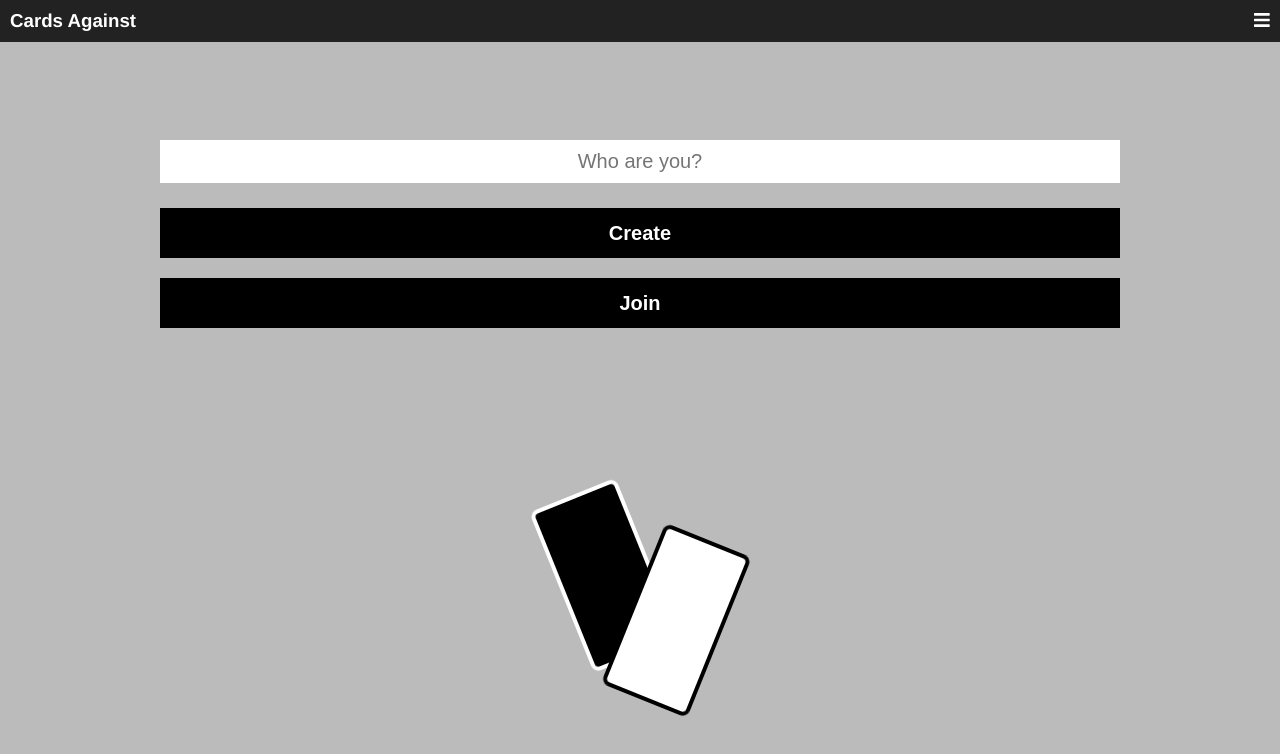
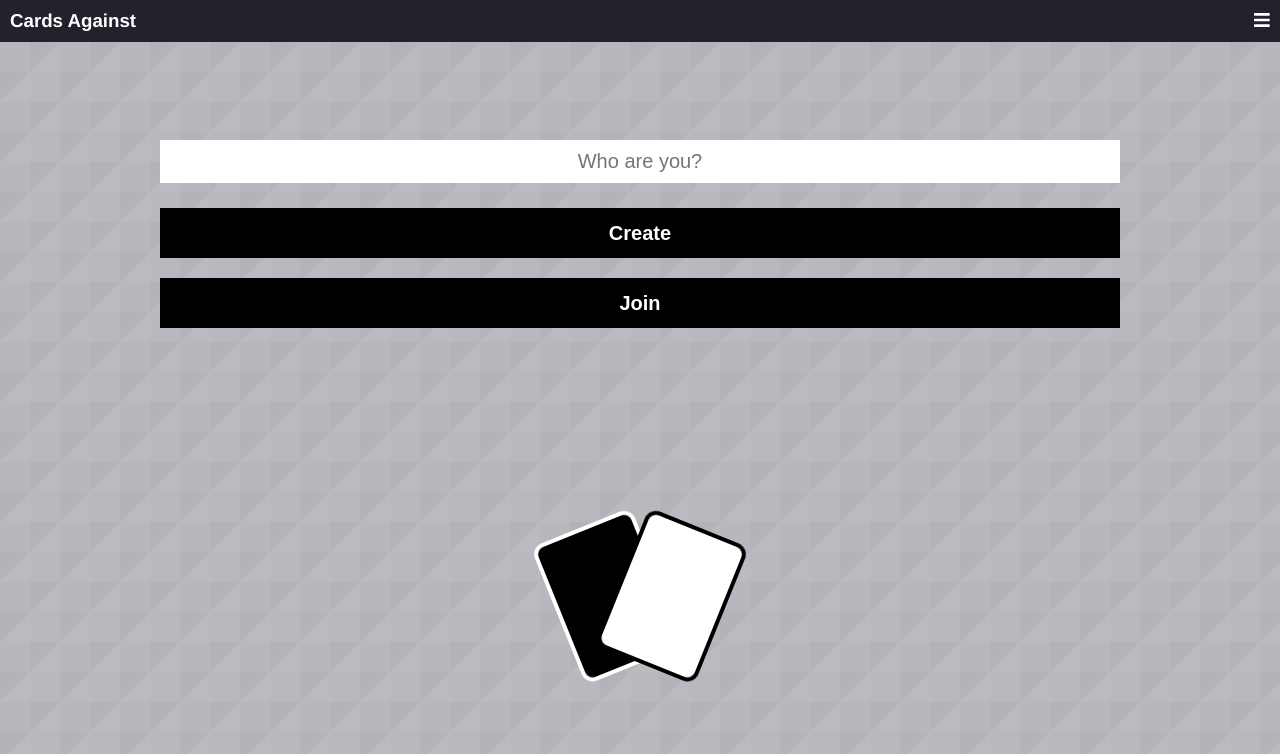
Before and after one commit to hewhowearspants/Cards-Against-Your-Sanity, a React (Create React App) app in the folder client/: page / in a window 1280 px wide. Shown: the top 754 px of the page. Built offline with nearby package versions, Linux system fonts and the light colour scheme; no server answers.

Commit message:
whooooole lotta styles goin on

```diff
--- a/client/src/App.css
+++ b/client/src/App.css
@@ -1,5 +1,7 @@
 body {
   font-family: 'Helvetica', sans-serif;
+  cursor: default;
+  user-select: none;
 }
 
 .App {
@@ -8,8 +10,9 @@ body {
   width: 100vw;
   overflow-x: hidden;
   margin-top: 42px;
-  /* padding-bottom: 50px; */
-  background-color: #BBB;
+  background-color: rgb(187, 187, 200);
+  background-image: url('./images/triangular.png');
+  background-repeat: repeat;
 }
 
 button {
@@ -26,6 +29,8 @@ button {
   border: 0;
   z-index: 11;
   cursor: pointer;
+  animation: expand-max .25s;
+  transform-origin: bottom;
 }
 
 button:hover {
@@ -51,6 +56,10 @@ button:hover {
   width: 100%;
 }
 
+.home .bottom {
+  flex-direction: row;
+}
+
 .logo {
   height: 200px;
   width: 200;
@@ -61,96 +70,39 @@ button:hover {
 
 .black-card-logo,
 .white-card-logo {
-  width: 85px;
-  height: 165px;
-  border-radius: 8px;
+  width: 100px;
+  height: 140px;
+  border-radius: 12px;
+  align-self: center;
+  position: fixed;
+  animation-duration: 1.5s, 2.5s;
+  animation-delay: 0s, 1.5s;
+  animation-timing-function: ease-in-out, linear;
+  animation-iteration-count: 1, infinite;
 }
 
 .black-card-logo {
-  position: relative;
   background-color: black;
   border: 4px solid white;
-  top: 62px;
-  animation: fly-in-left-and-tilt 1.5s forwards;
+  left: calc(50vw - 54px);
+  transform-origin: bottom left;
+  animation-name: fly-in-left-and-tilt, jiggle-left;
 }
 
 .white-card-logo {
-  position: relative;
   background-color: white;
   border: 4px solid black;
-  bottom: 65.5px;
+  right: calc(50vw - 54px);
   z-index: 1;
-  animation: fly-in-right-and-tilt 1.5s forwards;
-}
-
-@keyframes fly-in-left-and-tilt {
-  0% {
-    transform: translateX(-1000px)
-  }
-  40% {
-    transform: translateX(0px)
-  }
-  60% {
-    transform: rotate(0deg);
-  }
-  80% {
-    transform-origin: bottom left;
-    transform: rotate(-22deg);
-  }
-  100% {
-    transform-origin: bottom left;
-    transform: rotate(-22deg);
-  }
-}
-
-@keyframes fly-in-right-and-tilt {
-  0% {
-    transform: translateX(1000px);
-  }
-  40% {
-    transform: translateX(0px);
-  }
-  60% {
-    transform: rotate(0deg);
-  }
-  80% {
-    transform-origin: bottom right;
-    transform: rotate(22deg);
-  }
-  100% {
-    transform-origin: bottom right;
-    transform: rotate(22deg);
-  }
-}
-
-@keyframes in-and-out {
-  0% {
-    filter: blur(.5px);
-    transform: perspective(400px) rotate3d(0, 1, 0, 0deg);
-  }
-  25% {
-    filter: blur(4px);
-    transform: perspective(400px) rotate3d(0, 1, 0, 90deg);
-  }
-  50% {
-    filter: blur(.5px);
-    transform: perspective(400px) rotate3d(0, 1, 0, 180deg);
-  }
-  75% {
-    filter: blur(4px);
-    transform: perspective(400px) rotate3d(0, 1, 0, 270deg);
-  }
-  100% {
-    filter: blur(.5px);
-    transform: perspective(400px) rotate3d(0, 1, 0, 360deg);
-  }
-
+  transform-origin: bottom right;
+  animation-name: fly-in-right-and-tilt, jiggle-right;
 }
 
 .home button {
   position: relative;
   margin: 10px;
   width: 75vw;
+  animation: none;
 }
 
 .home input {
@@ -169,7 +121,7 @@ p, h3 {
 }
 
 header {
-  background-color: #222;
+  background-color: rgb(34, 34, 44);
   color: white;
   display: flex;
   justify-content: space-between;
@@ -201,18 +153,17 @@ header h3 {
 
 .menu {
   position: absolute;
-  background: grey;
+  background: rgb(150, 150, 160);
   top: 41px;
   right: 0px;
   width: 100vw;
-  height: 50vh;
+  height: 290px;
   z-index: 12;
   padding: 10px;
   box-sizing: border-box;
-  animation: fadein .25s;
   animation: expand .25s;
   transition: .25s all;
-  border-bottom: 1px solid black;
+  border-bottom: 2px solid rgb(34, 34, 44);
   box-shadow: 0px 5px 20px #333;
 }
 
@@ -223,16 +174,17 @@ header h3 {
 .menu-list {
   list-style: none;
   padding: 0;
-  animation: fadein 1s;
+  transform-origin: top;
+  animation: expand-max .25s;
 }
 
 .menu-list .room-code-menu,
 .menu-list .room-code-menu:hover,
 .menu-list .room-code-menu:active {
-  background-color: lightgrey;
+  background-color: rgb(211, 211, 221);
   color: #555;
   cursor: default;
-  border: 1px solid grey;
+  border: 1px solid rgb(128, 128, 138);
   border-radius: 5px;
 }
 
@@ -282,7 +234,7 @@ header h3 {
   justify-content: space-between;
   margin: 5px;
   padding-right: 12px;
-  background: lightgrey;
+  background: rgb(211, 211, 221);
   border-radius: 20px;
   font-size: 20px;
   font-weight: bold;
@@ -382,14 +334,6 @@ header h3 {
   font-weight: bold;
 }
 
-.App-title {
-  font-size: 1.5em;
-}
-
-.App-intro {
-  font-size: large;
-}
-
 .lobby {
   display: flex;
   flex-direction: column;
@@ -434,7 +378,7 @@ header h3 {
   display: flex;
   align-items: center;
   font-style: italic;
-  color: grey;
+  color: white;
   height: 50px;
   padding: 5px;
 }
@@ -442,6 +386,14 @@ header h3 {
 .player .message {
   padding: 0px;
   height: inherit;
+  color: rgb(150, 150, 160);
+  /* text-shadow: 1px 0px 2px rgb(128, 128, 138), -1px 0px 2px rgb(128, 128, 138), 0px 1px 2px rgb(128, 128, 138), 0px -1px 2px rgb(128, 128, 138); */
+}
+
+.card-czar .message {
+  text-shadow: 0px 0px 10px black;
+  animation: fly-in-left .25s ease-out forwards;
+  /* text-shadow: 1px 0px 2px black, -1px 0px 2px black, 0px 1px 2px black, 0px -1px 2px black; */
 }
 
 .game {
@@ -474,6 +426,7 @@ header h3 {
 .card-czar {
   justify-content: space-around;
   overflow: hidden;
+  /* animation: fadein .5s; */
 }
 
 .card-czar-container {
@@ -481,21 +434,24 @@ header h3 {
   display: flex;
   flex-direction: column;
   align-items: center;
+  transition: .25s all;
+  animation: fadein .25s;
 }
 
 .white-card,
 .black-card {
+  position: relative;
   cursor: default;
   user-select: none;
   font-weight: bold;
+  padding: 13px;
 }
 
 .white-card {
   background-color: white;
   height: 225px;
   width: 175px;
-  padding: 10px;
-  border-radius: 15px;
+  border-radius: 10px;
   border: 1px solid black;
   text-align: center;
   box-sizing: border-box;
@@ -527,11 +483,21 @@ header h3 {
   z-index: 11;
 }
 
-@keyframes expand-max {
-  0% {
-    max-height: 1px;
-    transform: scaleY(0);
-  }
+.card-logo {
+  position: absolute;
+  display: flex;
+  align-items: center;
+  font-size: 6px;
+  bottom: 15px;
+  left: 15px;
+}
+
+.card-logo img {
+  height: 12px;
+}
+
+.card-logo span {
+  padding: 2px;
 }
 
 .selection .selected-card {
@@ -553,7 +519,6 @@ header h3 {
 .black-card {
   background-color: black;
   color: white;
-  padding: 10px;
   text-align: left;
   box-sizing: border-box;
 }
@@ -565,7 +530,17 @@ header h3 {
   margin-top: 10px;
 }
 
-.player .black-card {
+.player .black-card-selection {
+  background-color: black;
+  color: white;
+  font-weight: bold;
+  text-align: left;
+  box-sizing: border-box;
+  position: relative;
+  cursor: default;
+  user-select: none;
+  font-weight: bold;
+  padding: 10px;
   width: 100%;
 }
 
@@ -576,10 +551,13 @@ header h3 {
   flex: 1;
   width: 100vw;
   margin-top: 20px;
+  transform-origin: bottom;
+  animation: flyup .5s;
 }
 
 .player-selections .white-card {
   margin-bottom: -70%;
+  animation: none;
 }
 
 .prev-selection,
@@ -614,21 +592,6 @@ header h3 {
   z-index: 12;
 }
 
-@keyframes slide-in-fade-out {
-  0% {
-    transform: translateY(-100px)
-  }
-  10% {
-    transform: translateY(0px)
-  }
-  90% {
-    opacity: 1;
-  }
-  100% {
-    opacity: 0;
-  }
-}
-
 .modal-overlay {
   position: fixed;
   display: flex;
@@ -649,14 +612,15 @@ header h3 {
   flex-direction: column;
   align-items: center;
   justify-content: center;
-  background-color: #bbb;
+  background-color: rgb(190, 190, 200);
   border-radius: 5px;
   max-width: 300px;
   min-height: 200px;
-  /* margin: 0 auto; */
   padding: 30px;
   z-index: 101;
   font-weight: bold;
+  box-shadow: 5px 5px 10px rgb(24, 24, 34);
+  animation: fly-in-left .25s;
 }
 
 .modal-buttons {
@@ -670,6 +634,7 @@ header h3 {
   position: relative;
   flex: 1;
   cursor: pointer;
+  animation: none;
 }
 
 .ready {
@@ -731,9 +696,16 @@ footer {
   bottom: 10px;
 }
 
+/* ANIMATION KEYFRAMES HERE */
+
 @keyframes expand {
+  0% { height: 1px; }
+}
+
+@keyframes expand-max {
   0% {
-    height: 1px;
+    max-height: 1px;
+    transform: scaleY(0);
   }
 }
 
@@ -743,13 +715,60 @@ footer {
 }
 
 @keyframes flyin {
-  0% {
-    transform: translateY(-1000px) rotate(15deg);
-  }
+  0% { transform: translateY(-1000px) rotate(15deg); }
+}
+
+@keyframes flyup {
+  0% { transform: translateY(100vh) }
 }
 
 @keyframes flyout {
-  100% {
-    transform: translateY(-1000px) rotate(15deg);
-  }
+  100% { transform: translateY(-1000px) rotate(15deg); }
 }
+
+@keyframes slide-in-fade-out {
+  0% { transform: translateY(-100px) }
+  10% { transform: translateY(0px) }
+  90% { opacity: 1; }
+  100% { opacity: 0; }
+}
+
+@keyframes fly-in-left {
+  0% { transform: translateX(-100vw); }
+}
+
+@keyframes fly-in-left-and-tilt {
+  0% { transform: translateX(-100vw) }
+  20% { transform: translateX(0px) }
+  40% { transform: translateX(0px) }
+  60% { transform: rotate(0deg); }
+  80% { transform: rotate(-22deg); }
+  100% { transform: rotate(-22deg); }
+}
+
+@keyframes jiggle-left {
+  0% { transform: rotate(-22deg); }
+  80% { transform: rotate(-22deg); }
+  85% { transform: rotate(-27deg); }
+  90% { transform: rotate(-22deg); }
+  95% { transform: rotate(-27deg); }
+  100% { transform: rotate(-22deg); }
+}
+
+@keyframes fly-in-right-and-tilt {
+  0% { transform: translateX(100vw); }
+  20% { transform: translateX(100vw); }
+  40% { transform: translateX(0px); }
+  60% { transform: rotate(0deg); }
+  80% { transform: rotate(22deg); }
+  100% { transform: rotate(22deg); }
+}
+
+@keyframes jiggle-right {
+  0% { transform: rotate(22deg); }
+  80% { transform: rotate(22deg); }
+  85% { transform: rotate(27deg); }
+  90% { transform: rotate(22deg); }
+  95% { transform: rotate(27deg); }
+  100% { transform: rotate(22deg); }
+}
```
